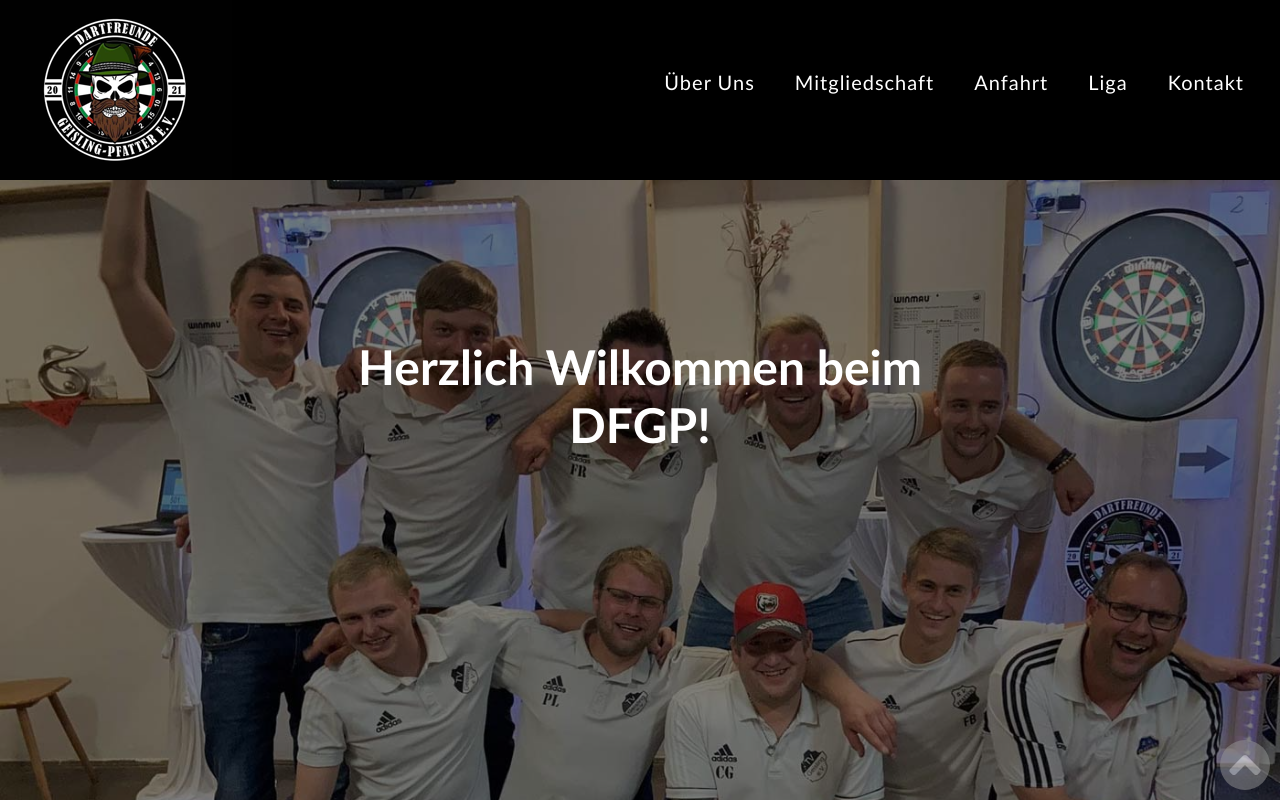
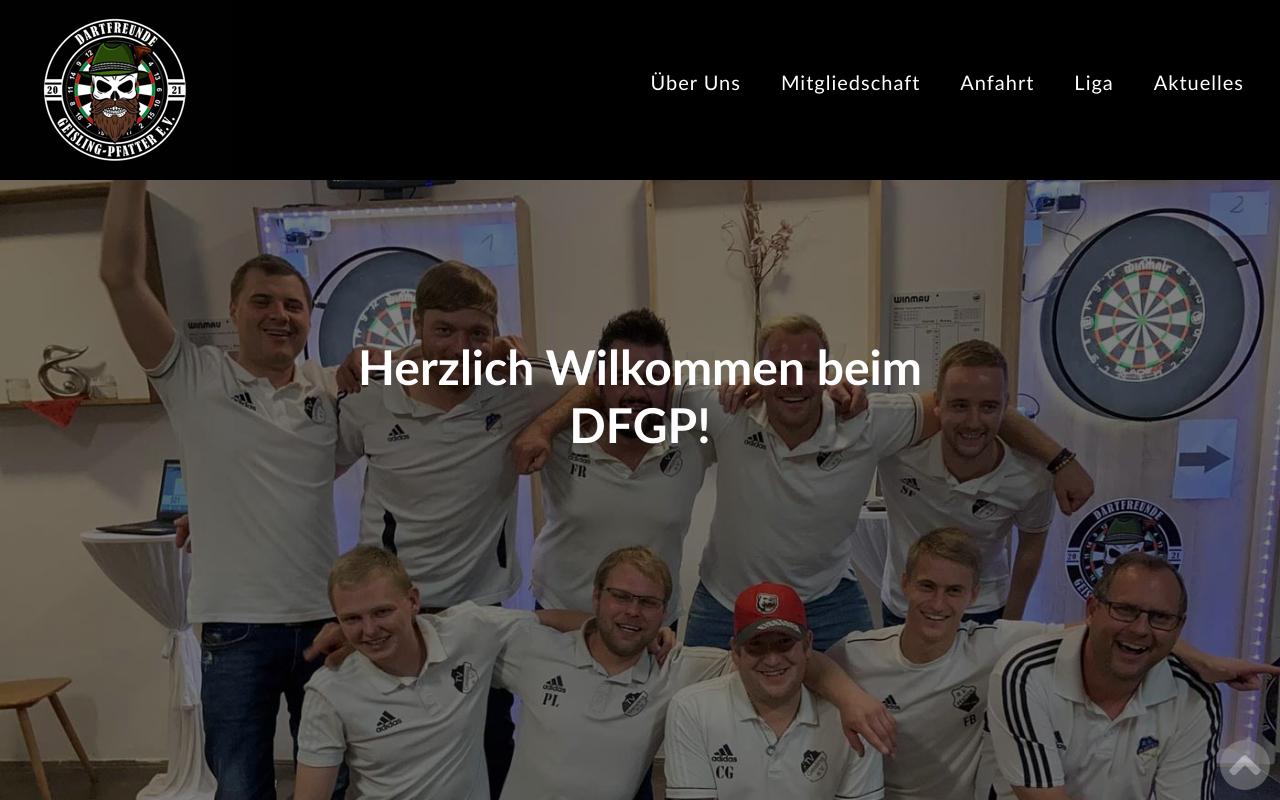
Before and after one commit to Cod1ngFabi/DFGP, a React (Create React App) app: page / in a window 1280 px wide. Shown: the top 800 px of the page. Built offline with nearby package versions, Linux system fonts and the light colour scheme.

Commit message:
little updates

```diff
--- a/src/navbar.js
+++ b/src/navbar.js
@@ -6,7 +6,7 @@ import { FaBars } from "react-icons/fa";
 
 const Navbar  = () => {
     return (
-       <header id="top">
+       <header id="home">
                 <Container fluid className="nav">
                     <Row className="nav-row" fluid>
                         <Col className="col1">
@@ -30,14 +30,14 @@ return (
         <li className="nav-element" ><a href="#mitgliedschaft" className="nav-element">Mitgliedschaft</a></li>
         <li className="nav-element" ><a href="#anfahrt" className="nav-element">Anfahrt</a></li>
         <li className="nav-element" ><a href="#liga" className="nav-element">Liga</a></li>
-        <li className="nav-element" ><a href="#kontakt" className="nav-element">Kontakt</a></li>
+        <li className="nav-element" ><a href="#aktuelles" className="nav-element">Aktuelles</a></li>
     </ul>
 );
 }
 
 const Logo = () => {
 return (
-    <a className="logo-container ">
+    <a className="logo-container" href="#home">
         <img className="" src="././img/DFGP_Logo_nav.png" alt="DFGP Logo"></img>
     </a>
 );
--- a/src/news.js
+++ b/src/news.js
@@ -1,13 +1,13 @@
 import { Container } from 'react-bootstrap';
 import { Row } from 'react-bootstrap';
-import { Col } from 'react-bootstrap';
+
 
 const News = () => {
     return (
-        <section id="news" className="newsSection">
+        <section id="aktuelles" className="newsSection">
             <Container style={{maxWidth: 850 + "px"}}>
                 <Row>
-                    <h2 style={{textAlign: "center"}}>Aktuelles</h2>
+                    <h2 style={{textAlign: "center"}}>Folge uns</h2>
                     <center>
                         <iframe className="newsFeed" src="https://www.facebook.com/plugins/page.php?href=https%3A%2F%2Fwww.facebook.com%2FDartfreunde-Geisling-Pfatter-eV-102601505575227&tabs=timeline&width=500&height=600&small_header=false&adapt_container_width=true&hide_cover=false&show_facepile=true&appId"
                         width="500" height="600" scrolling="no" frameborder="0" allowfullscreen="true"
```
